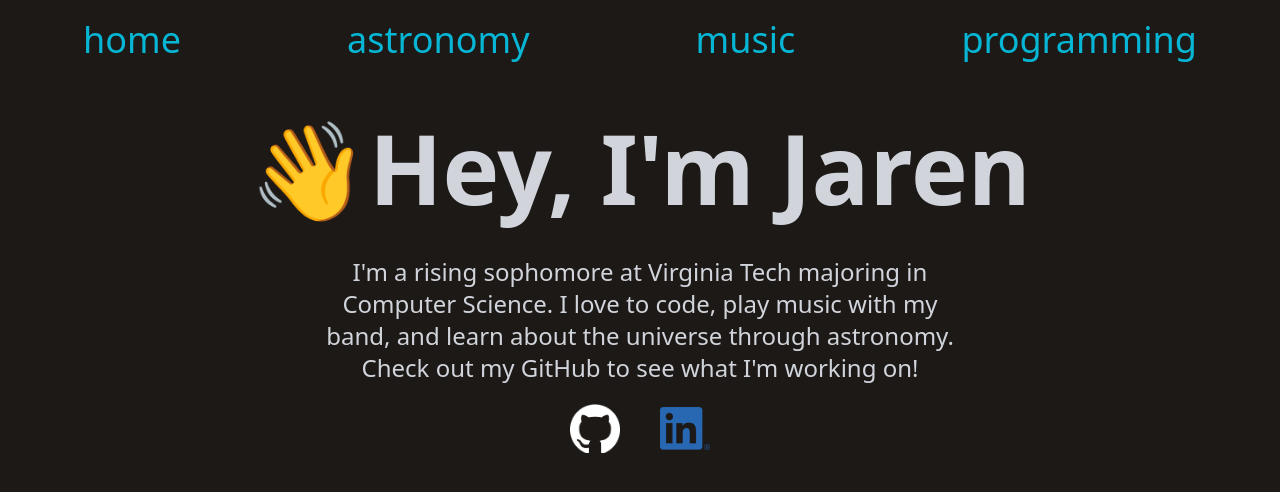
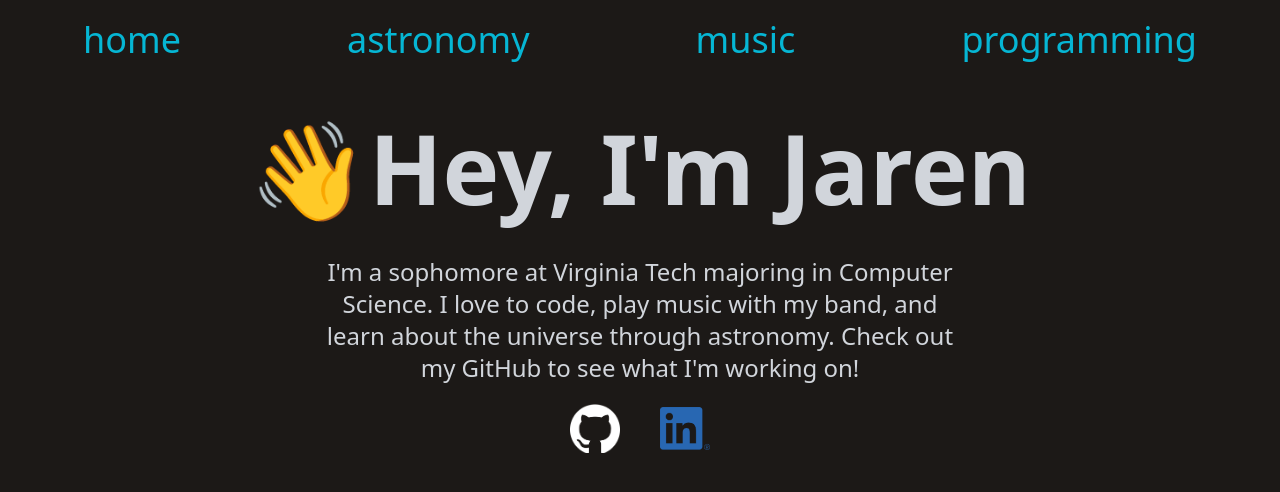
Before and after one commit to Fyrlex/jaren.me, a SvelteKit app: page / in a window 1280 px wide. Shown: the top 492 px of the page. Built offline with nearby package versions, Linux system fonts and the light colour scheme.

Commit message:
fix: sophomore

```diff
--- a/src/routes/+page.svelte
+++ b/src/routes/+page.svelte
@@ -16,7 +16,7 @@
     👋Hey, I&apos;m Jaren
   </h1>
   <p class="text-2xl w-[90vw] sm:w-1/2 max-w-fit mx-auto">
-    I&apos;m a rising sophomore at Virginia Tech majoring in Computer Science. I love to code, play music with my band,
+    I&apos;m a sophomore at Virginia Tech majoring in Computer Science. I love to code, play music with my band,
     and learn about the universe through astronomy. Check out my GitHub to see what I'm working on!
   </p>
   <div class="flex flex-row items-center justify-center">
```
